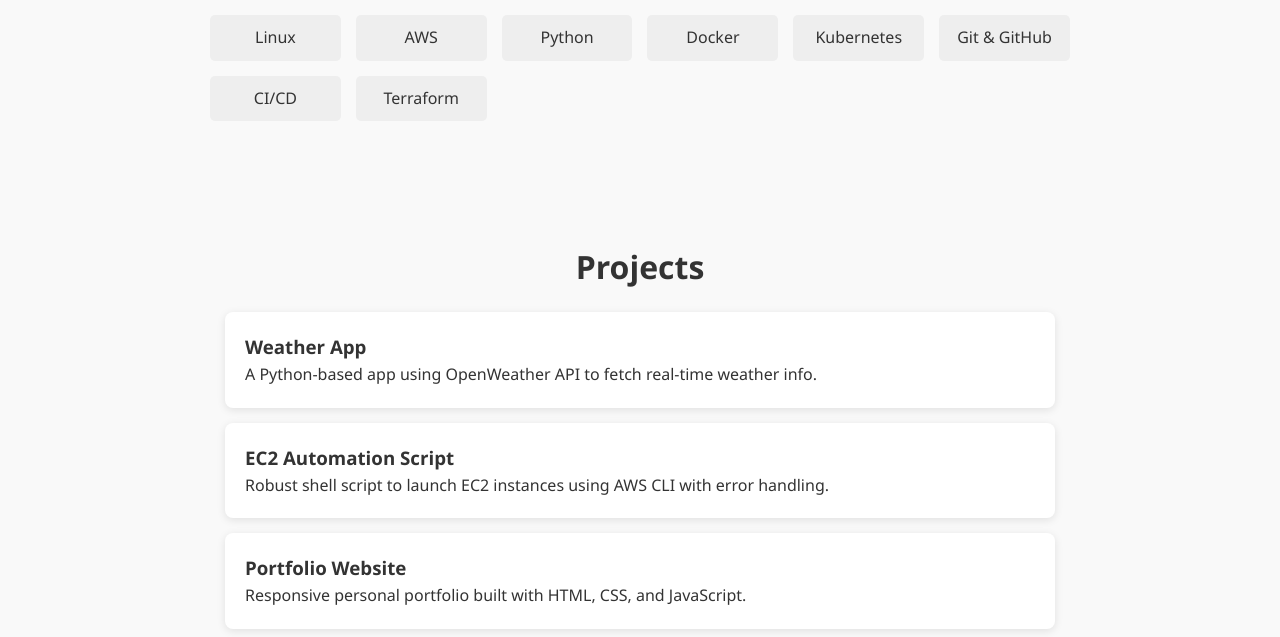
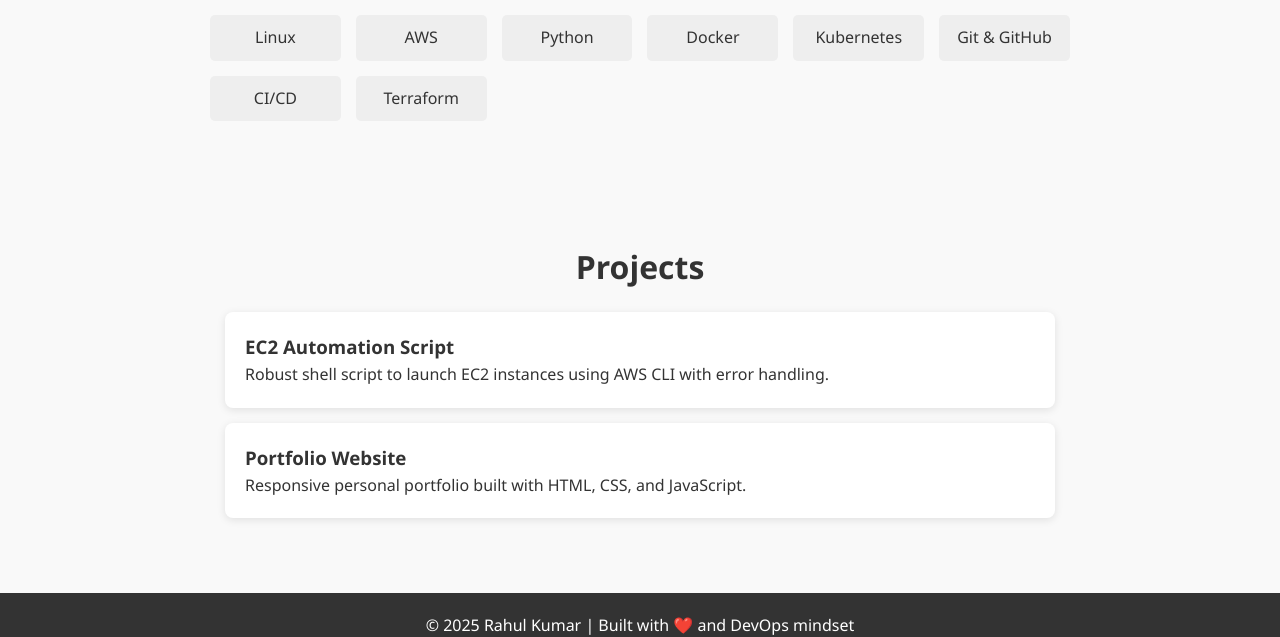
Before and after one commit to Rahul-025/Rahul-Kumar-Portfolio, a plain HTML site: page index.html in a window 1280 px wide. Shown: the part 1167-1804 px from the top of the page. Drawn offline with Linux system fonts and the light colour scheme.

Commit message:
updated files

```diff
--- a/index.html
+++ b/index.html
@@ -68,10 +68,7 @@
   <!-- PROJECTS -->
   <section id="projects" class="section">
     <h2>Projects</h2>
-    <div class="project-card">
-      <h3>Weather App</h3>
-      <p>A Python-based app using OpenWeather API to fetch real-time weather info.</p>
-    </div>
+
     <div class="project-card">
       <h3>EC2 Automation Script</h3>
       <p>Robust shell script to launch EC2 instances using AWS CLI with error handling.</p>
```
